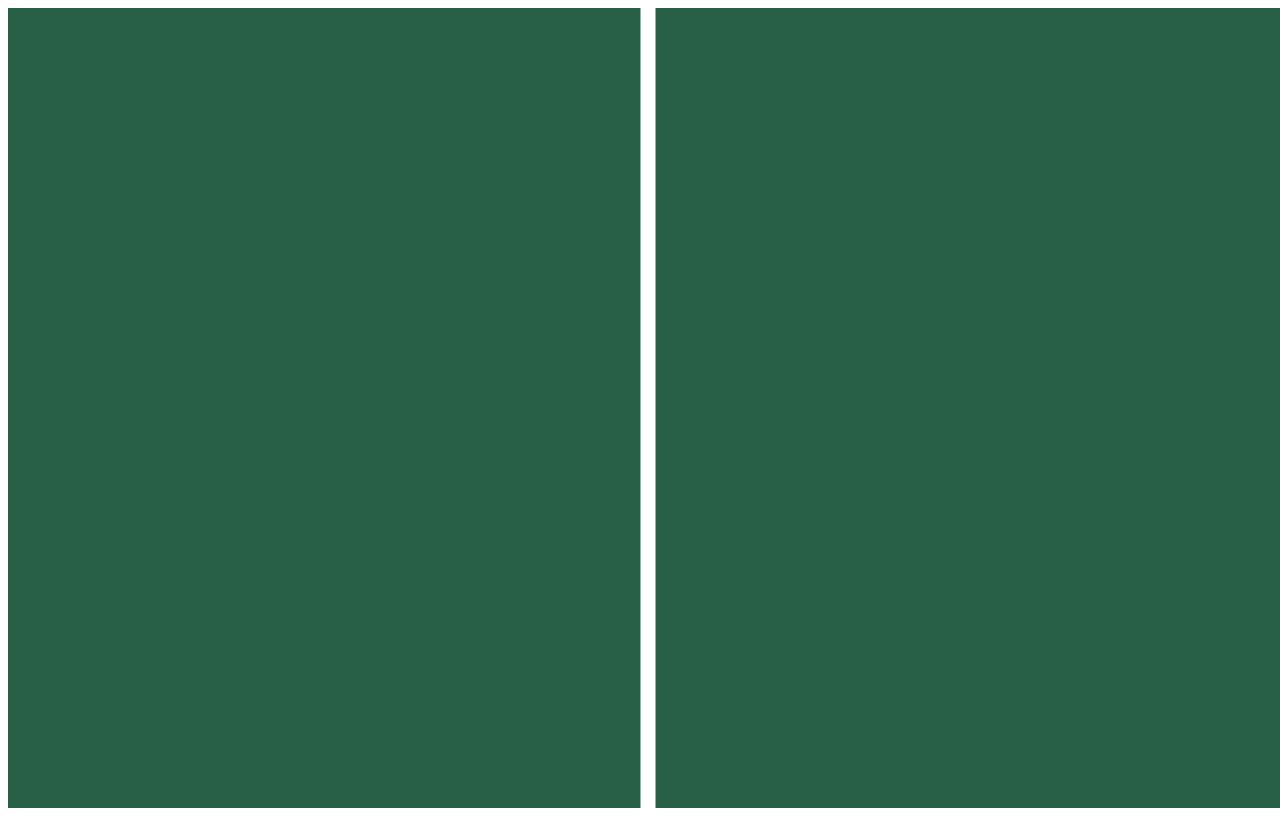
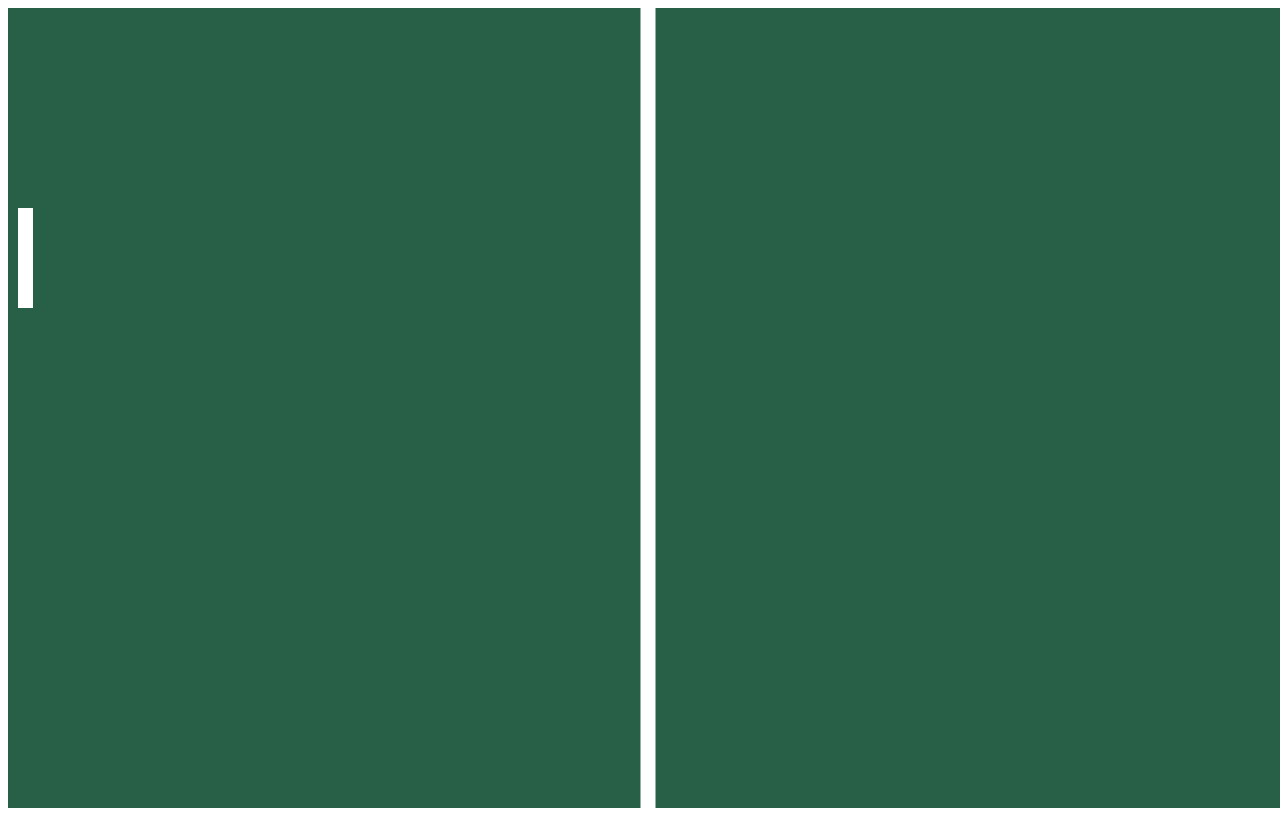
Before and after one commit to cleberfeitosa/ping_pong, a plain HTML site: page index.html in a window 1280 px wide. Drawn offline with Linux system fonts and the light colour scheme.

Commit message:
Requete Esquerda

```diff
--- a/index.html
+++ b/index.html
@@ -21,9 +21,10 @@
         }
 
         function draw() {
+            //desenhando o campo
             canvasCtx.fillStyle = "#286047"
             canvasCtx.fillRect(0, 0, window.innerWidth, window.innerHeight)
-
+            //desenhando a linha central
             canvasCtx.fillStyle = "#ffffff"
 
             const x = window.innerWidth / 2 - lineWidth / 2
@@ -32,6 +33,9 @@
             const h = window.innerHeight
 
             canvasCtx.fillRect(x, y, w, h)
+
+            //desenhando as requete esquerda
+            canvasCtx.fillRect(10,200,lineWidth, 100)
         }
 
         setup()
```
